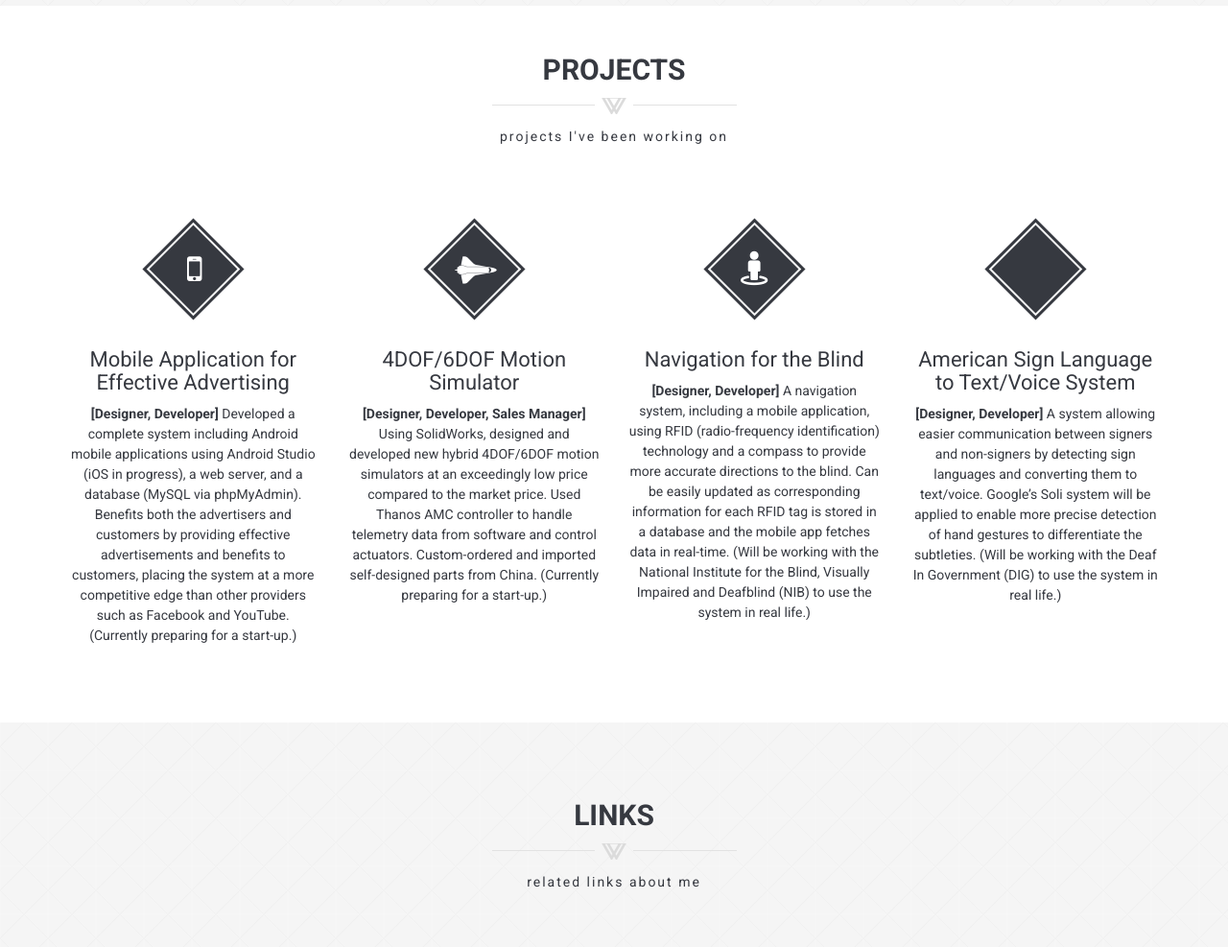
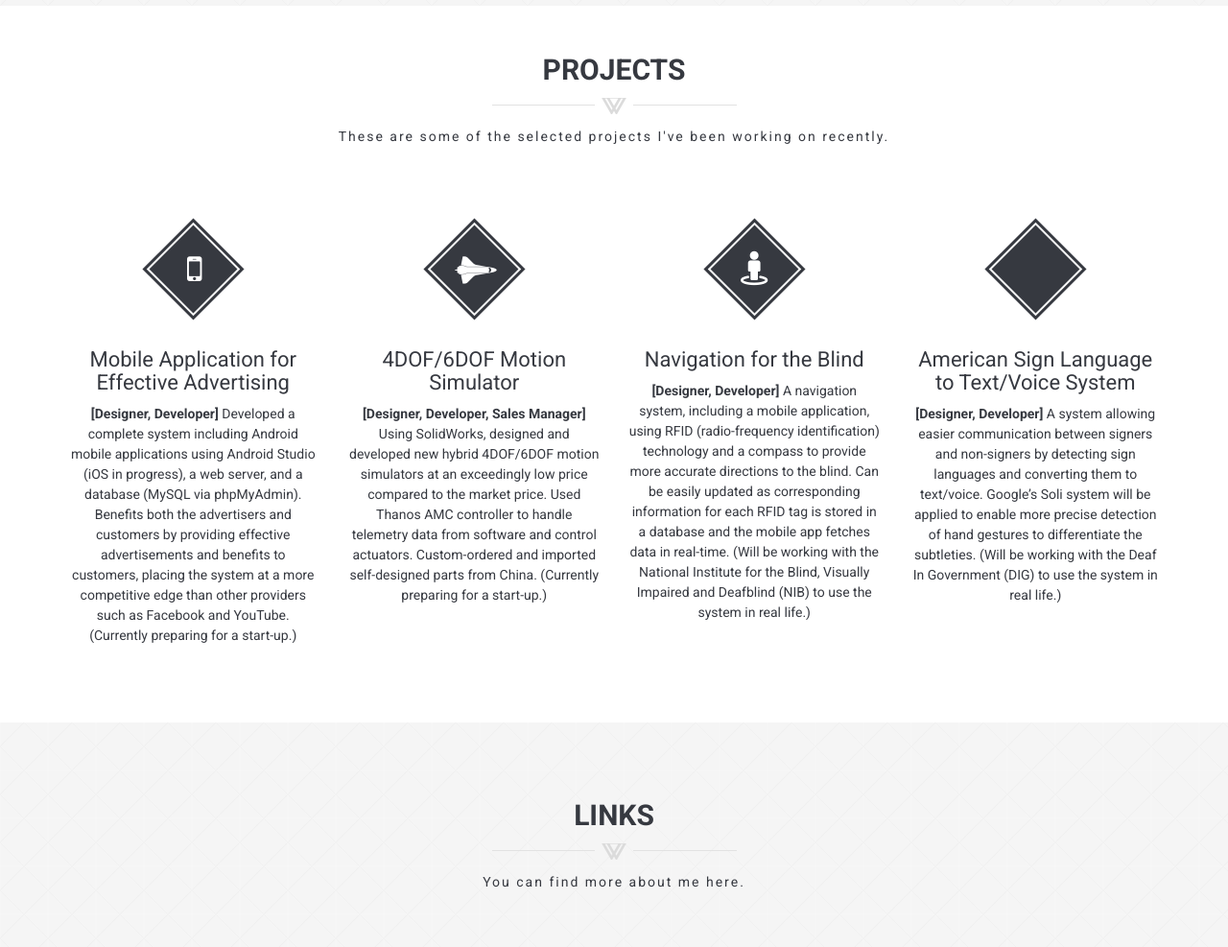
Before and after one commit to DavidLee-Dev/davidlee-dev.github.io, a plain HTML site: page index.html in a window 1280 px wide. Shown: the part 2300-3287 px from the top of the page at 96% size. Drawn offline with Linux system fonts and the light colour scheme.

Commit message:
Update index.html

```diff
--- a/index.html
+++ b/index.html
@@ -396,7 +396,7 @@
                         <div class="page-header text-center wow fadeInDown" data-wow-delay="0.2s">
                             <h2>Projects</h2>
                             <div class="devider"></div>
-                            <p class="subtitle">projects I've been working on</p>
+                            <p class="subtitle">These are some of the selected projects I've been working on recently.</p>
                         </div>
                     </div>
                 </div>
@@ -465,7 +465,7 @@
                         <div class="page-header text-center wow fadeInDown" data-wow-delay="0.2s">
                             <h2>Links</h2>
                             <div class="devider"></div>
-                            <p class="subtitle">related links about me</p>
+                            <p class="subtitle">You can find more about me here.</p>
                         </div>
                     </div>
                 </div>
```
